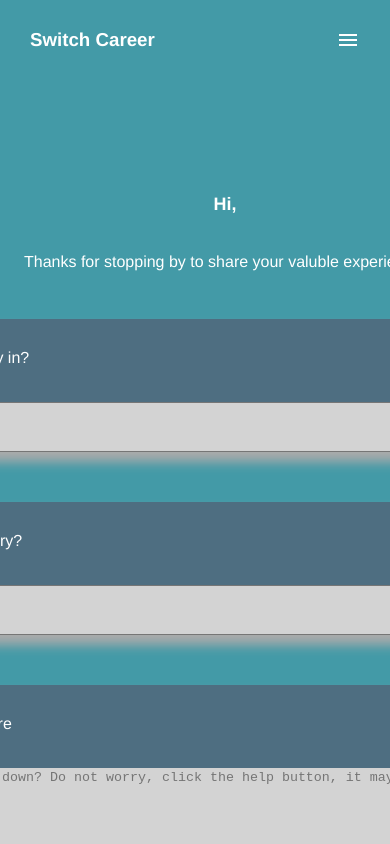
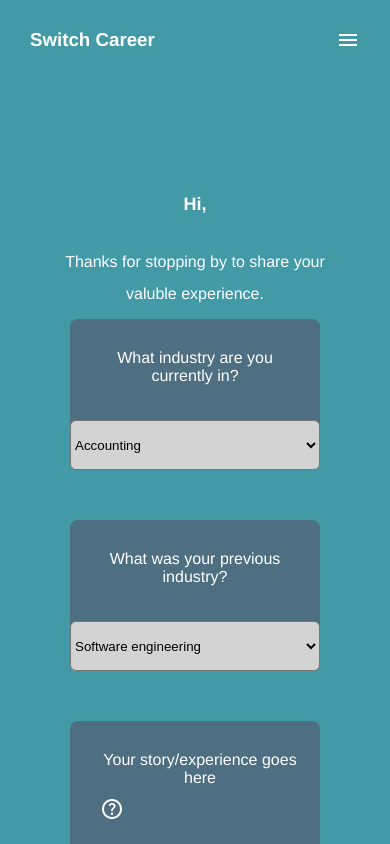
Before and after one commit to penguinasian/career-switch-guide, a Vue app in the folder switch-career/: page /blog-form in a window 390 px wide. Shown: the top 844 px of the page. Built offline with nearby package versions, Linux system fonts and the light colour scheme; no server answers.

Commit message:
added media queries to blog form page

```diff
--- a/switch-career/src/assets/global.css
+++ b/switch-career/src/assets/global.css
@@ -134,6 +134,44 @@ form {
   align-items: center;
 }
 
+.modal {
+  position: fixed;
+  z-index: 9998;
+  top: 0px;
+  left: 0;
+  width: 100%;
+  height: 100%;
+  background-color: rgba(0, 0, 0, 0.5);
+  display: table;
+  transition: opacity 0.3s ease;
+  margin: auto;
+}
+
+.modal-container {
+  position: relative;
+  width: 400px;
+  height: 650px;
+  margin: 0px auto;
+  margin-top: 200px;
+  padding: 20px 30px;
+  background-color: #439aa7;
+  border-radius: 2px;
+  box-shadow: 0 2px 8px rgba(0, 0, 0, 0.33);
+  transition: all 0.3s ease;
+  border-radius: 8px;
+}
+
+.modal-container span {
+  position: absolute;
+  right: 0;
+  top: 0;
+  padding: 10px;
+}
+
+.modal-container span:hover {
+  cursor: pointer;
+}
+
 /* media queries */
 
 @media screen and (max-width: 1200px) {
--- a/switch-career/src/views/BlogForm.vue
+++ b/switch-career/src/views/BlogForm.vue
@@ -3,9 +3,7 @@
 
   <div class="hero">
     <h2>Hi, {{ userName }}</h2>
-    <p>
-      Thanks for stopping by to share your valuble experience.
-    </p>
+    <p>Thanks for stopping by to share your valuble experience.</p>
   </div>
 
   <form class="blog-form" @submit.prevent="handleSubmit">
@@ -16,7 +14,9 @@
         </div>
 
         <select v-model="curIndustry">
-          <option value="software engineering" selected>Software engineering</option>
+          <option value="software engineering" selected>
+            Software engineering
+          </option>
           <option value="accounting">Accounting</option>
           <option value="nursing">Nursing</option>
           <option value="banking">Banking</option>
@@ -32,7 +32,9 @@
         </div>
 
         <select v-model="preIndustry">
-          <option value="software engineering" selected>Software engineering</option>
+          <option value="software engineering" selected>
+            Software engineering
+          </option>
           <option value="accounting">Accounting</option>
           <option value="nursing">Nursing</option>
           <option value="banking">Banking</option>
@@ -45,7 +47,7 @@
       <div class="individual-question">
         <div class="question-title" style="padding: 30px">
           <label>Your story/experience goes here </label>
-          <span @click="toggleHelpModal">Help</span>
+          <span class="material-symbols-outlined" @click="toggleHelpModal"> help </span>
         </div>
         <textarea
           cols="100"
@@ -84,8 +86,8 @@ export default {
     const preIndustry = ref("software engineering");
     const blog = ref("");
     const showHelpModal = ref(false);
-    const isSharing = ref(false)
-    const router = useRouter()
+    const isSharing = ref(false);
+    const router = useRouter();
 
     const userEmail = localStorage.getItem("email");
     const jwttoken = localStorage.getItem("jwttoken");
@@ -94,13 +96,16 @@ export default {
 
     requireAuth(userEmail);
 
+    console.log(showHelpModal.value);
+
     const toggleHelpModal = () => {
       showHelpModal.value = !showHelpModal.value;
+      console.log("Show help modal: ", showHelpModal.value);
     };
 
     const closeShowHelpModal = () => {
-      showHelpModal.value = !showHelpModal.value
-    }
+      showHelpModal.value = !showHelpModal.value;
+    };
 
     const handleSubmit = async () => {
       const blogData = {
@@ -108,11 +113,11 @@ export default {
         preIndustry: preIndustry.value,
         blog: blog.value,
         user: userName.value,
-        userEmail: userEmail
+        userEmail: userEmail,
       };
 
       try {
-        isSharing.value = true
+        isSharing.value = true;
         const response = await fetch("http://localhost:3000/api/v1/blog/post", {
           method: "POST",
           headers: {
@@ -124,8 +129,8 @@ export default {
 
         const data = await response.json();
         console.log(data);
-        isSharing.value = false
-        router.push({name: "blogs"})
+        isSharing.value = false;
+        router.push({ name: "blogs" });
       } catch (error) {
         console.error(error.message);
       }
@@ -142,7 +147,7 @@ export default {
       toggleHelpModal,
       showHelpModal,
       closeShowHelpModal,
-      isSharing
+      isSharing,
     };
   },
 };
@@ -157,17 +162,12 @@ export default {
 }
 .blog-form {
   max-width: 1200px;
-  /* background: rgba(0, 0, 0, 0.05); */
-  /* box-shadow: 5px 10px 12px #acabab; */
-
   margin: auto;
-  /* margin-top: 150px; */
   margin-bottom: 70px;
   border-radius: 6px;
   padding: 20px;
   display: flex;
   flex-direction: column;
-  /* justify-content: center; */
   align-items: center;
 }
 
@@ -188,6 +188,7 @@ input:focus {
 }
 
 .edu-exp {
+  margin: auto;
   display: flex;
   flex-direction: column;
   align-items: flex-start;
@@ -220,7 +221,6 @@ input:focus {
 }
 
 .btn-primary {
-
   width: 100px;
 }
 
@@ -231,8 +231,6 @@ input:focus {
   gap: 5px;
   margin-bottom: 50px;
   background: #4e6e81;
-  /* background: rgba(0, 0, 0, 0.05); */
-  box-shadow: 5px 10px 12px #acabab;
   border-radius: 8px;
 }
 
@@ -243,16 +241,11 @@ input:focus {
   width: 822px;
 }
 
-/* .individual-question label {
-  padding: 30px;
-} */
-
 .individual-question span:hover {
   cursor: pointer;
 }
 
 textarea {
-  /* border-radius: 10px; */
   border: none;
   background: lightgray;
   width: 882px;
@@ -264,8 +257,179 @@ select {
 }
 
 .modal-container {
-    height: 450px;
+  height: 450px;
+}
+
+/* Media Queries */
+
+@media screen and (max-width: 1200px) {
+  .hero {
+    width: 900px;
+  }
+
+  .blog-form {
+    width: 1000px;
+  }
+}
+
+@media screen and (max-width: 1024px) {
+  .hero {
+    width: 600px;
+  }
+
+  .blog-form {
+    width: 800px;
+  }
+
+  .individual-question,
+  select, textarea {
+    width: 800px;
+  }
+
+  .question-title {
+    width: 740px;
+  }
+
+  textarea {
+    padding: 0px;
   }
 
 
+}
+
+@media screen and (max-width: 900px) {
+  .individual-question,
+  select, textarea {
+    width: 600px;
+  }
+
+  textarea {
+    padding: 0px;
+  }
+
+  .question-title {
+    width: 540px;
+  }
+
+  .hero {
+    width: 600px;
+  }
+
+  .blog-form {
+    width: 800px;
+  }
+}
+
+@media screen and (max-width: 768px) {
+  .individual-question,
+  select, textarea {
+    width: 500px;
+  }
+
+  textarea {
+    padding: 0px;
+  }
+
+  .question-title {
+    width: 440px;
+  }
+
+  .hero {
+    width: 600px;
+  }
+
+  .blog-form {
+    width: 500px;
+  }
+}
+
+@media screen and (max-width: 600px) {
+  .individual-question,
+  select, textarea {
+    width: 350px;
+  }
+
+  textarea {
+    padding: 0px;
+  }
+
+  .question-title {
+    width: 290px
+  }
+
+  .hero {
+    width: 500px;
+  }
+
+  .blog-form {
+    width: 450px;
+  }
+}
+
+@media screen and (max-width: 480px) {
+  .individual-question,
+  .question-title,
+  select, textarea {
+    width: 250px;
+  }
+
+  textarea {
+    padding: 0px;
+  }
+
+  .question-title {
+    width: 190px;
+  }
+
+  .edu-exp :nth-child(3) .question-title {
+    flex-direction: column;
+    padding-left: 0px;
+    align-items: flex-start;
+    gap: 10px;
+  }
+
+  span {
+    float: right;
+  }
+
+  label {
+    width: 200px;
+  }
+
+  .hero {
+    width: 300px;
+  }
+
+  .blog-form {
+    width: 300px;
+  }
+}
+
+@media screen and (max-width: 375px) {
+  .individual-question,
+  .question-title,
+  select, textarea {
+    width: 220px;
+  }
+
+  textarea {
+    padding: 0px;
+  }
+
+  .question-title {
+    width: 160px;
+  }
+
+  label {
+    width: 160px;
+  }
+
+  .hero {
+    width: 250px;
+  }
+
+  .blog-form {
+    width: 250px;
+  }
+}
 </style>
```
